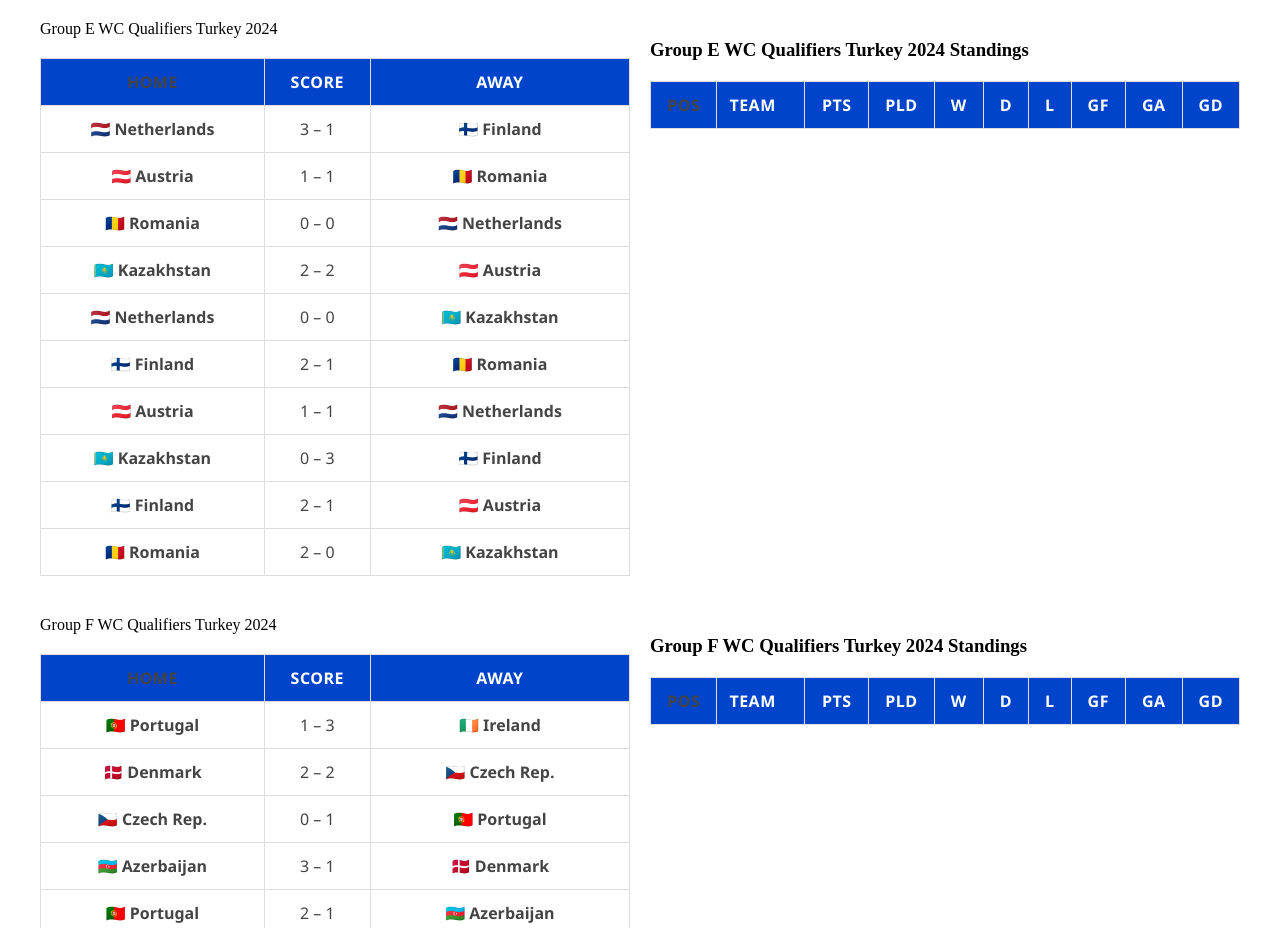
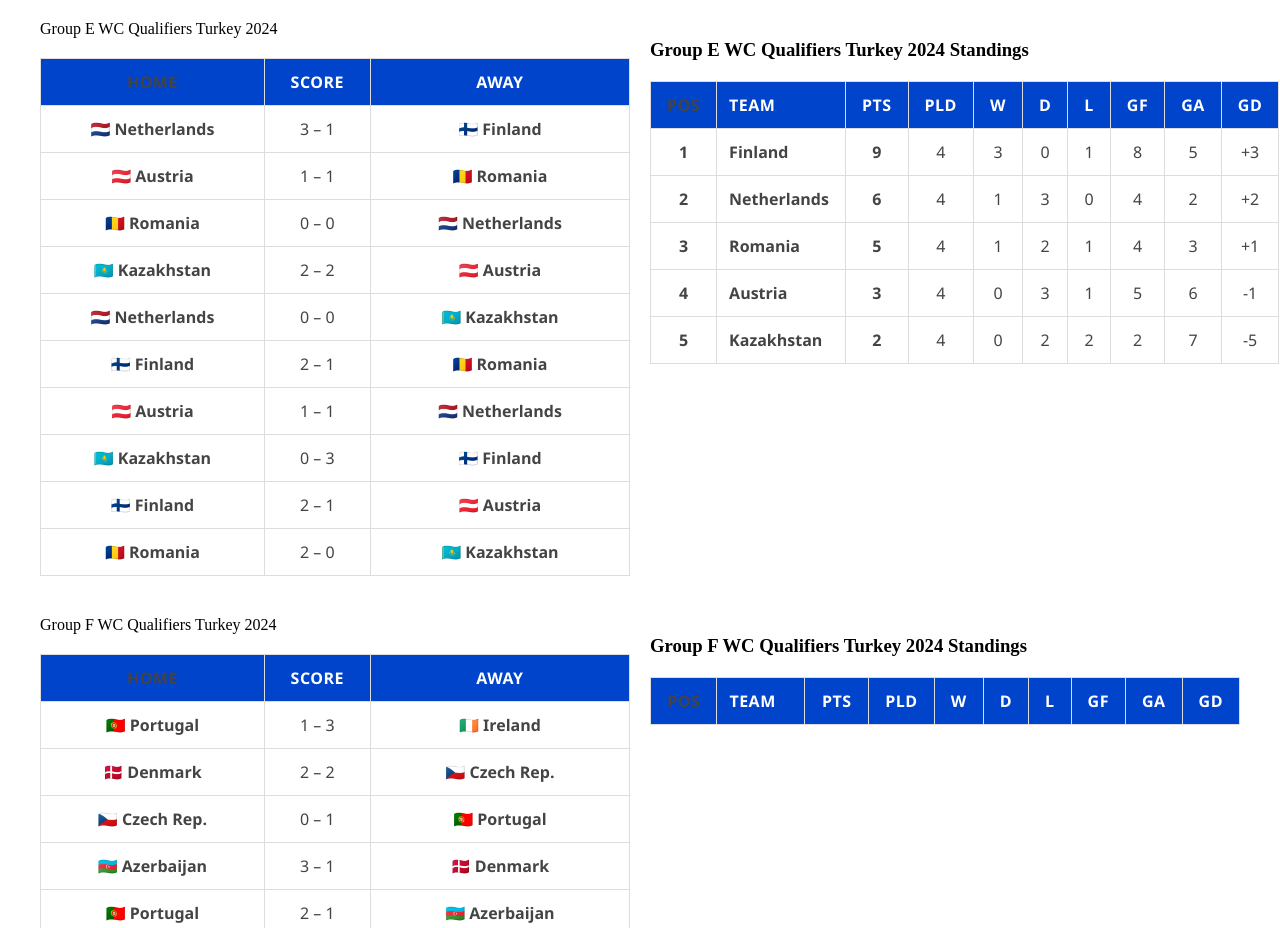
Before and after one commit to MarcusMachado15/whoisgonnawin-clean, a Next.js app: page / in a window 1280 px wide. Shown: the part 7320-8248 px from the top of the page. Built offline with nearby package versions, Linux system fonts and the light colour scheme.

Commit message:
🔄 Atualiza classificação do Grupo E Turkey 2024

```diff
--- a/app/page.tsx
+++ b/app/page.tsx
@@ -315,6 +315,13 @@ const groupStandingsEurope: Record<string, Standing[]> = {
   { pos: 3, team: 'Ukraine',   played: 4, won: 1, draw: 2, lost: 1, gf:  6, ga:  6, gd:  0, pts:  5 },
   { pos: 4, team: 'Albania',   played: 4, won: 1, draw: 0, lost: 3, gf:  3, ga:  6, gd: -3, pts:  3 },
   { pos: 5, team: 'Bulgaria',  played: 4, won: 0, draw: 2, lost: 2, gf:  4, ga:  7, gd: -3, pts:  2 },
+],
+'Group E WC Qualifiers Turkey 2024': [
+  { pos: 1, team: 'Finland',      played: 4, won: 3, draw: 0, lost: 1, gf:  8, ga:  5, gd: +3, pts:  9 },
+  { pos: 2, team: 'Netherlands',  played: 4, won: 1, draw: 3, lost: 0, gf:  4, ga:  2, gd: +2, pts:  6 },
+  { pos: 3, team: 'Romania',      played: 4, won: 1, draw: 2, lost: 1, gf:  4, ga:  3, gd: +1, pts:  5 },
+  { pos: 4, team: 'Austria',      played: 4, won: 0, draw: 3, lost: 1, gf:  5, ga:  6, gd: -1, pts:  3 },
+  { pos: 5, team: 'Kazakhstan',   played: 4, won: 0, draw: 2, lost: 2, gf:  2, ga:  7, gd: -5, pts:  2 },
 ],
 };
 
```
